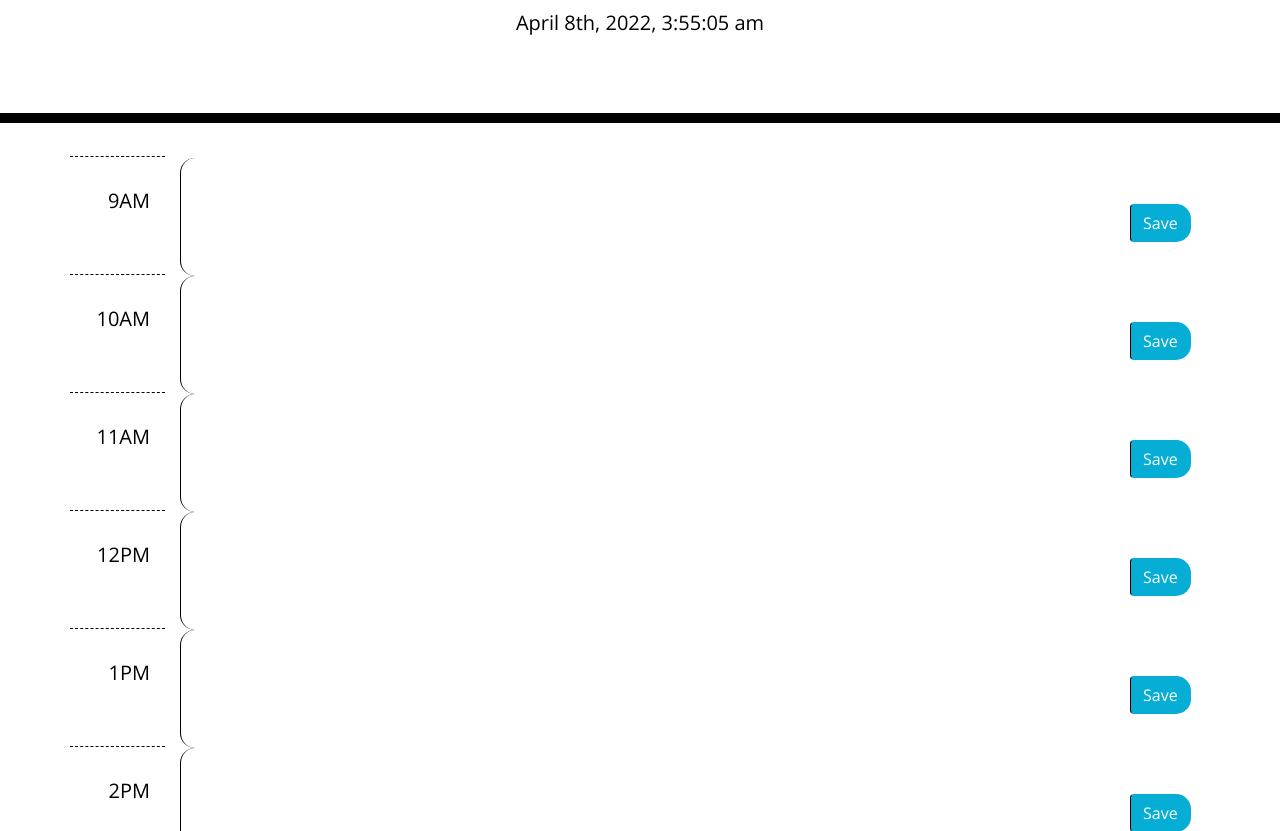
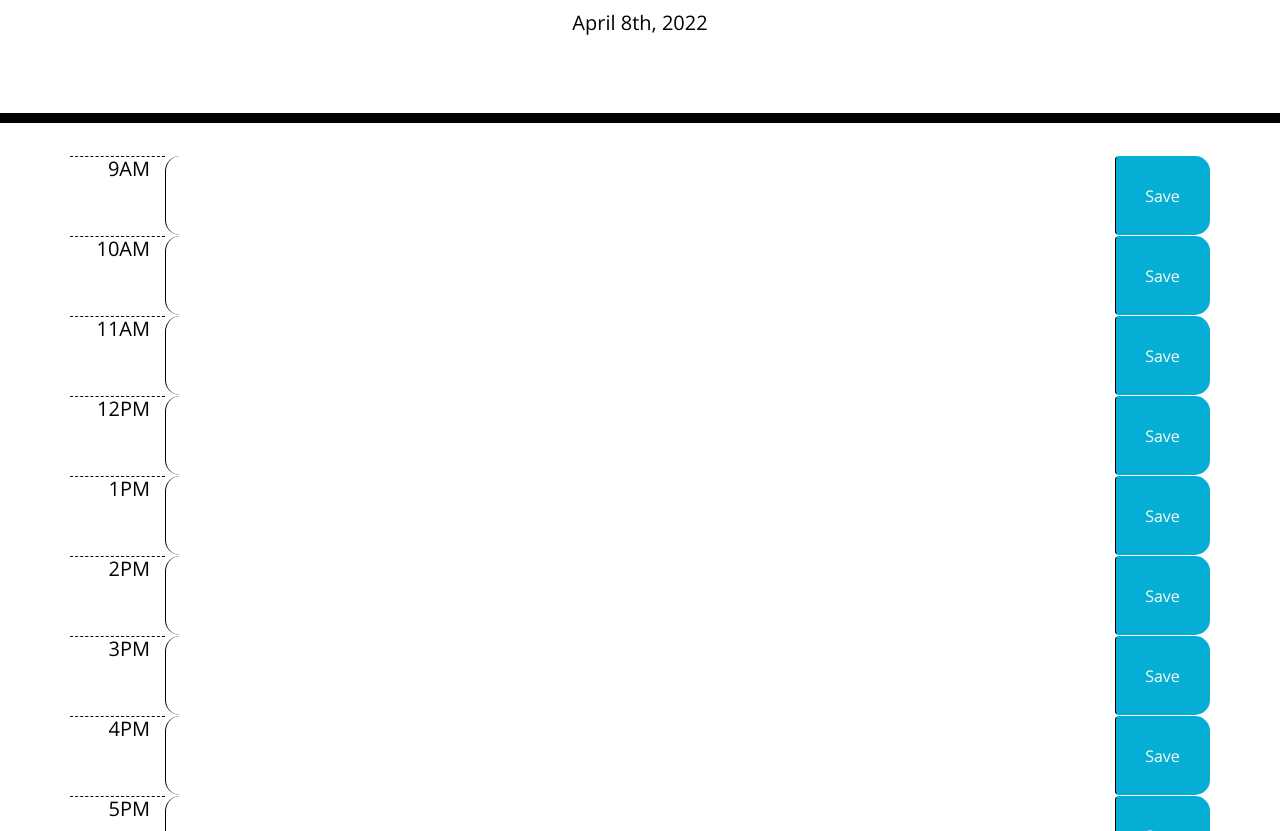
Before and after one commit to HunterMcGrew/05-HW-Work-Day-Scheduler, a plain HTML site: page index.html in a window 1280 px wide. Shown: the part 181-1012 px from the top of the page. Drawn offline with nearby package versions, Linux system fonts and the light colour scheme.

Commit message:
finished all but highlight functionality

```diff
--- a/Assets/css/style.css
+++ b/Assets/css/style.css
@@ -13,8 +13,6 @@ textarea {
   padding: 10px;
   width: 100%;
   height: 100%;
-  position: relative;
-  top: -46px;
 }
 
 .jumbotron {
--- a/Assets/js/script.js
+++ b/Assets/js/script.js
@@ -9,18 +9,21 @@ var currentTime = displayDay(currentTime);
 
 function displayDay() {
     // can i make it refresh seconds and minutes?
-    var currentTime = moment().format('MMMM Do, YYYY, h:mm:ss a');
+    var currentTime = moment().format('MMMM Do, YYYY');
     timeEl.innerHTML = currentTime;
     // setInterval(() => {
     //     displayDay();
-    //       // should i call colorTime every minute?
+    //       // should i call colorTime every minute? doing it every minute overloads the browser
     // }, 1000);
     colorTime();
+    updateOnRefresh();
 };
+
+// function to create page?
 
 // change textarea based on time
 function colorTime() {
-    rightNow = 11; //moment().format("H");
+    rightNow = 9; //moment().format("H");
     var time9 = document.querySelector("#time9");
     var time10 = document.querySelector("#time10");
     var time11 = document.querySelector("#time11");
@@ -33,10 +36,9 @@ function colorTime() {
 
 
 
-
     // what about a while loop? didn't work
 
-    // what about a switch statement?
+    // what about a switch statement? that didn't work.
 
     // switch(rightNow) {
     //     case 9:
@@ -261,11 +263,11 @@ function colorTime() {
     //     time9.classList.add("present");
     //     time9.classList.remove("future", "past");
     // }
-    // if (rightNow > 9) {
+    // else if (rightNow > 9) {
     //     time9.classList.add("past");
     //     time9.classList.remove("future", "present");
     // }
-    // if (rightNow < 9) {
+    // else if (rightNow < 9) {
     //     time9.classList.add("future");
     //     time9.classList.remove("present", "past");
     // }
@@ -358,5 +360,71 @@ function colorTime() {
 
 console.log(rightNow);
 
+// const saved = document.querySelector(".time-block");
+// const saveItems = document.querySelector(".saveBtn");
+// const items = [];
 
-// event deligation for the save stuff
+// var userInput = document.querySelector("#textInput");
+    function updateOnRefresh() {
+
+            var textSpot = document.querySelector("#textInput1");
+            var textSpot2 = document.querySelector("#textInput2");
+            var textSpot3 = document.querySelector("#textInput3");
+            var textSpot4 = document.querySelector("#textInput4");
+            var textSpot5 = document.querySelector("#textInput5");
+            var textSpot6 = document.querySelector("#textInput6");
+            var textSpot7 = document.querySelector("#textInput7");
+            var textSpot8 = document.querySelector("#textInput8");
+            var textSpot9 = document.querySelector("#textInput9");
+
+            var textOut1 = localStorage.getItem("text");
+            var textOut2 = localStorage.getItem("text2");
+            var textOut3 = localStorage.getItem("text3");
+            var textOut4 = localStorage.getItem("text4");
+            var textOut5 = localStorage.getItem("text5");
+            var textOut6 = localStorage.getItem("text6");
+            var textOut7 = localStorage.getItem("text7");
+            var textOut8 = localStorage.getItem("text8");
+            var textOut9 = localStorage.getItem("text9");
+
+            textSpot.textContent = textOut1;
+            textSpot2.textContent = textOut2;
+            textSpot3.textContent = textOut3;
+            textSpot4.textContent = textOut4;
+            textSpot5.textContent = textOut5;
+            textSpot6.textContent = textOut6;
+            textSpot7.textContent = textOut7;
+            textSpot8.textContent = textOut8;
+            textSpot9.textContent = textOut9;
+
+    }
+
+
+var buttons = document.getElementsByClassName("saveBtn");
+    for (i=0; i < buttons.length; i++) {
+        buttons[i].addEventListener("click", function(event) {
+            event.preventDefault();
+
+            var text = document.querySelector("#textInput1").value;
+            var text2 = document.querySelector("#textInput2").value;
+            var text3 = document.querySelector("#textInput3").value;
+            var text4 = document.querySelector("#textInput4").value;
+            var text5 = document.querySelector("#textInput5").value;
+            var text6 = document.querySelector("#textInput6").value;
+            var text7 = document.querySelector("#textInput7").value;
+            var text8 = document.querySelector("#textInput8").value;
+            var text9 = document.querySelector("#textInput9").value;
+        // document.querySelector("textarea").innerHTML = text;
+
+        localStorage.setItem("text", text);
+        localStorage.setItem("text2", text2);
+        localStorage.setItem("text3", text3);
+        localStorage.setItem("text4", text4);
+        localStorage.setItem("text5", text5);
+        localStorage.setItem("text6", text6);
+        localStorage.setItem("text7", text7);
+        localStorage.setItem("text8", text8);
+        localStorage.setItem("text9", text9);
+
+        })
+    }
--- a/index.html
+++ b/index.html
@@ -32,133 +32,113 @@
       <!-- Timeblocks go here -->
       <div class="row">
 
-          <div class="col-1 text-right hour">
-            <h5>9AM</h5>
-          </div>
 
-          <div class="col-10 " id="time9">
+            <h5 class="col-1 text-right hour">9AM</h5>
+
             <!-- text input here -->
-            <textarea name="" type="text" id="" class="time-block"></textarea>
-          </div>
+            <textarea name="" type="text" id="textInput1" class="time-block col-10 text-left"></textarea>
 
-          <div class="col-1 justify-content-center">
             <!-- button here -->
-            <button class="btn saveBtn" id="" type="submit">Save</button>
-          </div>
+            <button class="btn saveBtn col-1" id="saveBtn1" type="submit">Save</button>
 
-          <div class="col-1 text-right hour">
-            <h5>10AM</h5>
-          </div>
+      </div>
 
-          <div class="col-10 " id="time10">
+        <div class="row">
+
+            <h5 class="col-1 text-right hour">10AM</h5>
+
             <!-- text input here -->
-            <textarea name="" type="text" id="" class="time-block"></textarea>
-          </div>
+            <textarea name="" type="text" id="textInput2" class="time-block col-10 text-left"></textarea>
 
-          <div class="col-1 justify-content-center">
             <!-- button here -->
-            <button class="btn saveBtn" id="" type="submit">Save</button>
-          </div>
+            <button class="btn saveBtn col-1" id="saveBtn2" type="submit">Save</button>
 
-          <div class="col-1 text-right hour">
-            <h5>11AM</h5>
-          </div>
+      </div>
 
-          <div class="col-10 " id="time11">
+      <div class="row">
+
+        <h5 class="col-1 text-right hour">11AM</h5>
+
+        <!-- text input here -->
+        <textarea name="" type="text" id="textInput3" class="time-block col-10 text-left"></textarea>
+
+        <!-- button here -->
+        <button class="btn saveBtn col-1" id="saveBtn3" type="submit">Save</button>
+
+  </div>
+
+          <div class="row">
+
+            <h5 class="col-1 text-right hour">12PM</h5>
+
             <!-- text input here -->
-            <textarea name="" type="text" id="" class="time-block"></textarea>
-          </div>
+            <textarea name="" type="text" id="textInput4" class="time-block col-10 text-left"></textarea>
 
-          <div class="col-1 justify-content-center">
             <!-- button here -->
-            <button class="btn saveBtn" id="" type="submit">Save</button>
-          </div>
+            <button class="btn saveBtn col-1" id="saveBtn4" type="submit">Save</button>
 
-          <div class="col-1 text-right hour">
-            <h5>12PM</h5>
-          </div>
+      </div>
 
-          <div class="col-10 " id="time12">
-            <!-- text input here -->
-            <textarea name="" type="text" id="" class="time-block"></textarea>
-          </div>
+        <div class="row">
 
-          <div class="col-1 justify-content-center">
-            <!-- button here -->
-            <button class="btn saveBtn" id="" type="submit">Save</button>
-          </div>
+          <h5 class="col-1 text-right hour">1PM</h5>
 
-          <div class="col-1 text-right hour">
-            <h5>1PM</h5>
-          </div>
+           <!-- text input here -->
+          <textarea name="" type="text" id="textInput5" class="time-block col-10 text-left"></textarea>
 
-          <div class="col-10 " id="time1">
-            <!-- text input here -->
-            <textarea name="" type="text" id="" class="time-block"></textarea>
-          </div>
+          <!-- button here -->
+            <button class="btn saveBtn col-1" id="saveBtn5" type="submit">Save</button>
 
-          <div class="col-1 justify-content-center">
-            <!-- button here -->
-            <button class="btn saveBtn" id="" type="submit">Save</button>
-          </div>
+      </div>
 
-          <div class="col-1 text-right hour">
-            <h5>2PM</h5>
-          </div>
+      <div class="row">
 
-          <div class="col-10 " id="time2">
-            <!-- text input here -->
-            <textarea name="" type="text" id="" class="time-block"></textarea>
-          </div>
+        <h5 class="col-1 text-right hour">2PM</h5>
 
-          <div class="col-1 justify-content-center">
-            <!-- button here -->
-            <button class="btn saveBtn" id="" type="submit">Save</button>
-          </div>
+        <!-- text input here -->
+        <textarea name="" type="text" id="textInput6" class="time-block col-10 text-left"></textarea>
 
-          <div class="col-1 text-right hour">
-            <h5>3PM</h5>
-          </div>
+        <!-- button here -->
+        <button class="btn saveBtn col-1" id="saveBtn6" type="submit">Save</button>
 
-          <div class="col-10 " id="time3">
-            <!-- text input here -->
-            <textarea name="" type="text" id="" class="time-block"></textarea>
-          </div>
+      </div>
 
-          <div class="col-1 justify-content-center">
-            <!-- button here -->
-            <button class="btn saveBtn" id="" type="submit">Save</button>
-          </div>
+      <div class="row">
 
-          <div class="col-1 text-right hour">
-            <h5>4PM</h5>
-          </div>
+        <h5 class="col-1 text-right hour">3PM</h5>
 
-          <div class="col-10 " id="time4">
-            <!-- text input here -->
-            <textarea name="" type="text" id="" class="time-block"></textarea>
-          </div>
+        <!-- text input here -->
+        <textarea name="" type="text" id="textInput7" class="time-block col-10 text-left"></textarea>
 
-          <div class="col-1 justify-content-center">
-            <!-- button here -->
-            <button class="btn saveBtn" id="" type="submit">Save</button>
-          </div>
+        <!-- button here -->
+        <button class="btn saveBtn col-1" id="saveBtn7" type="submit">Save</button>
 
-          <div class="col-1 text-right hour">
-            <h5>5PM</h5>
-          </div>
+      </div>
 
-          <div class="col-10 " id="time5">
-            <!-- text input here -->
-            <textarea name="" type="text" id="" class="time-block"></textarea>
-          </div>
+      <div class="row">
 
-          <div class="col-1 ">
-            <!-- button here -->
-            <button class="btn saveBtn" id="" type="submit">Save</button>
-          </div>
+        <h5 class="col-1 text-right hour">4PM</h5>
 
-        </div>
+        <!-- text input here -->
+        <textarea name="" type="text" id="textInput8" class="time-block col-10 text-left"></textarea>
+
+        <!-- button here -->
+        <button class="btn saveBtn col-1" id="saveBtn8" type="submit">Save</button>
+
+      </div>
+
+      <div class="row">
+
+        <h5 class="col-1 text-right hour">5PM</h5>
+
+        <!-- text input here -->
+        <textarea name="" type="text" id="textInput9" class="time-block col-10 text-left"></textarea>
+
+        <!-- button here -->
+        <button class="btn saveBtn col-1" id="saveBtn9" type="submit">Save</button>
+
+      </div>
+
 
     </div>
 
```
